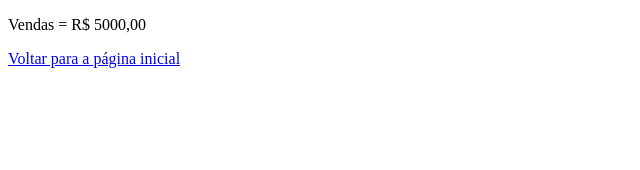
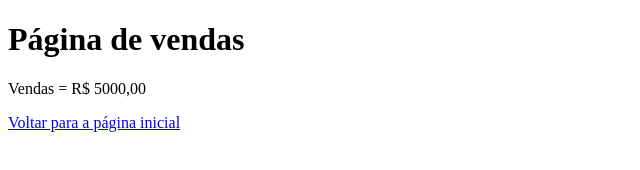
Before and after one commit to eujuliabrendha/aulagithub, a plain HTML site: page vendas.html in a window 1280 px wide. Shown: the whole page, without its empty margins (0-640 px from the left). Drawn offline with Linux system fonts and the light colour scheme.

Commit message:
Acrescentado título 'página de vendas'

```diff
--- a/vendas.html
+++ b/vendas.html
@@ -7,6 +7,7 @@
     <title>Document</title>
 </head>
 <body>
+    <h1>Página de vendas</h1>
     <p>Vendas = R$ 5000,00</p>
     <a href="index.html">Voltar para a página inicial</a>
 
```
